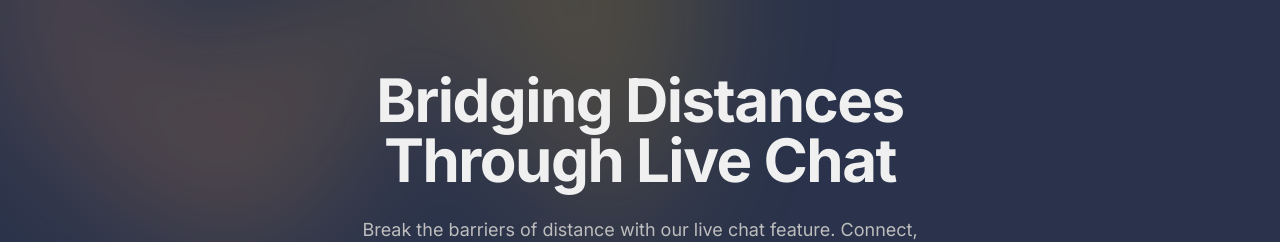
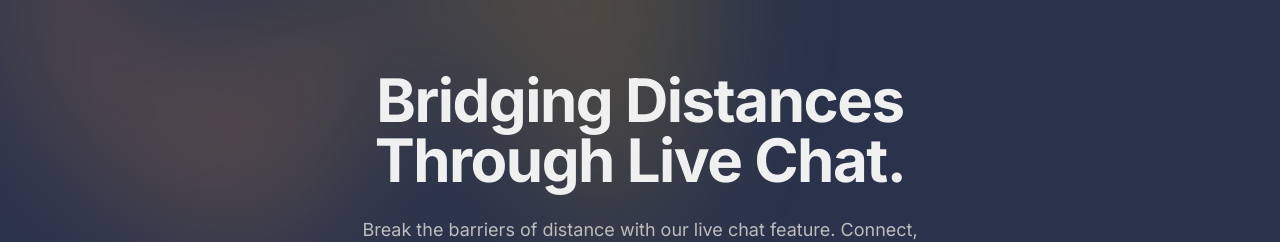
Before and after one commit to RedRe4per/TalkRealm-app, a Next.js app: page / in a window 1280 px wide. Shown: the part 178-420 px from the top of the page. Built offline with nearby package versions, Linux system fonts and the light colour scheme.

Commit message:
fix: bug

```diff
--- a/components/Hero/index.tsx
+++ b/components/Hero/index.tsx
@@ -20,7 +20,7 @@ export default function Hero() {
           <div className="mx-auto max-w-7xl px-6 lg:px-8">
             <div className="mx-auto max-w-2xl text-center">
               <h1 className="text-4xl font-bold tracking-tight text-secondary sm:text-6xl">
-                Bridging Distances Through Live Chat
+                Bridging Distances Through Live Chat.
               </h1>
               <p className="mt-6 text-lg leading-8 text-secondary-300">
                 Break the barriers of distance with our live chat feature.
```
